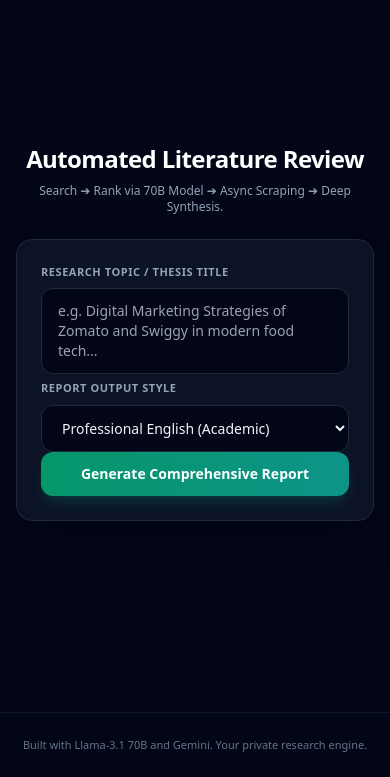
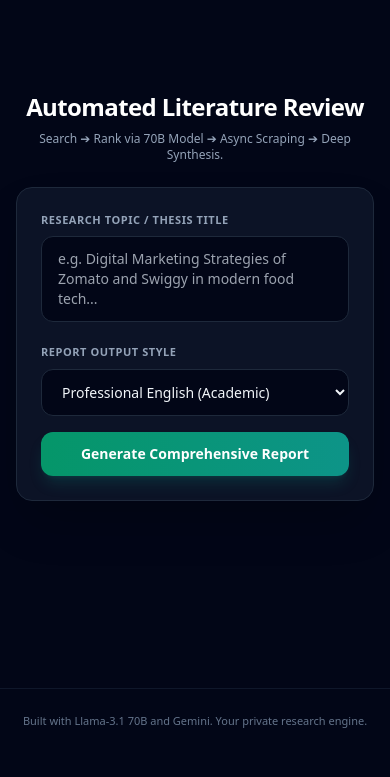
Before and after one commit to uracoderr/ai-research-agent, a FastAPI app: page / in a window 390 px wide. Shown: the part 67-844 px from the top of the page. Run offline with FastAPI, Linux system fonts and the light colour scheme; some libraries are stand-ins or nearby versions.

```diff
--- a/templates/index.html
+++ b/templates/index.html
@@ -26,8 +26,6 @@
 
     <header class="border-b border-slate-800/80 px-4 py-3 bg-slate-900/60 backdrop-blur sticky top-0 z-50">
         <div class="max-w-4xl mx-auto flex items-center justify-between">
-
-            <!-- Rebranded Header -->
             <div class="flex items-center gap-3">
                 <div class="p-1.5 bg-slate-800 rounded-lg border border-slate-700 shadow-sm">
                     <span class="text-xl sm:text-2xl">🎓</span>
@@ -41,13 +39,11 @@
                     </span>
                 </div>
             </div>
-            <!-- Version Tag -->
-            <span class="text-[11px] bg-emerald-500/10 text-emerald-400 border border-emerald-500/20 px-2.5 py-1 rounded-full font-medium hidden sm:block">● Live V5.0</span>
-
+            <span class="text-[11px] bg-emerald-500/10 text-emerald-400 border border-emerald-500/20 px-2.5 py-1 rounded-full font-medium hidden sm:block">● Live V5.1</span>
         </div>
     </header>
 
-    <main class="max-w-4xl mx-auto w-full px-4 py-6 flex-grow flex flex-col justify-center">
+    <main class="max-w-4xl mx-auto w-full px-4 py-8 flex-grow flex flex-col justify-center mb-12">
 
         <!-- Input Form -->
         <div id="form-container" class="max-w-xl mx-auto w-full space-y-6 py-8">
@@ -59,7 +55,10 @@
             <form id="research-form" onsubmit="startResearch(event)" class="space-y-4 bg-slate-900/80 p-6 rounded-2xl border border-slate-800 shadow-2xl">
                 <div>
                     <label class="block text-[11px] font-bold uppercase tracking-wider text-slate-400 mb-2">Research Topic / Thesis Title</label>
-                    <textarea id="topic-input" required rows="3" placeholder="e.g. Digital Marketing Strategies of Zomato and Swiggy in modern food tech..." class="w-full bg-slate-950 border border-slate-800 rounded-xl px-4 py-3 text-slate-100 text-sm focus:outline-none focus:border-teal-500 transition resize-none"></textarea>
+                    <textarea id="topic-input" required rows="3" placeholder="e.g. Digital Marketing Strategies of Zomato and Swiggy in modern food tech..."
+                              class="w-full bg-slate-950 border border-slate-800 rounded-xl px-4 py-3 text-slate-100 text-sm focus:outline-none focus:border-teal-500 transition resize-none"></textarea>
+                </div>
+
                 <div>
                     <label class="block text-[11px] font-bold uppercase tracking-wider text-slate-400 mb-2">Report Output Style</label>
                     <select id="lang-input" class="w-full bg-slate-950 border border-slate-800 rounded-xl px-4 py-3 text-slate-100 text-sm focus:outline-none focus:border-teal-500 transition">
@@ -75,7 +74,7 @@
             </form>
         </div>
 
-        <!-- 🌟 Live Progress Bar & Terminal Screen -->
+        <!-- Terminal Screen -->
         <div id="terminal-container" class="hidden space-y-4 max-w-xl mx-auto w-full py-10">
             <div class="text-center space-y-2">
                 <h3 class="text-lg font-bold text-slate-200">Executing Autonomous Pipeline...</h3>
@@ -98,7 +97,6 @@
         <!-- Result Dashboard -->
         <div id="result-container" class="hidden space-y-6 py-4">
 
-            <!-- Controls Bar -->
             <div class="bg-slate-900/90 border border-slate-800 p-4 rounded-2xl flex flex-col lg:flex-row items-center justify-between gap-4 shadow-lg">
                 <div class="w-full lg:w-auto truncate">
                     <span class="text-[10px] text-slate-400 uppercase font-bold tracking-wider block">Active Topic</span>
@@ -111,7 +109,6 @@
                 </div>
 
                 <div class="flex flex-wrap items-center justify-center gap-2 w-full lg:w-auto">
-                    <!-- 🎙️ Podcast Mode Button -->
                     <button id="podcast-btn" onclick="startPodcastMode()" class="bg-amber-500 hover:bg-amber-400 text-xs px-3 py-2 rounded-xl font-bold transition text-black shadow-lg shadow-amber-500/20 flex items-center space-x-1">
                         <span>🎙️ Podcast Mode</span>
                     </button>
@@ -122,7 +119,6 @@
                 </div>
             </div>
 
-            <!-- Stats Grid -->
             <div class="grid grid-cols-2 sm:grid-cols-4 gap-3 text-center">
                 <div class="bg-slate-900/60 border border-slate-800/80 p-3 rounded-xl shadow-sm">
                     <span class="text-[10px] text-slate-400 block uppercase font-semibold">Time Taken</span>
@@ -142,7 +138,6 @@
                 </div>
             </div>
 
-            <!-- 🎙️ Live Podcast UI Box (Hidden initially) -->
             <div id="podcast-ui" class="hidden bg-slate-950 border border-amber-500/50 p-4 rounded-xl shadow-xl shadow-amber-500/10">
                 <div class="flex items-center justify-between mb-3 border-b border-slate-800 pb-2">
                     <span class="text-amber-400 font-bold text-sm flex items-center gap-2">
@@ -155,7 +150,6 @@
                 </div>
             </div>
 
-            <!-- Main Report Content -->
             <div class="bg-slate-900/90 border border-slate-800 p-6 sm:p-10 rounded-2xl shadow-2xl overflow-hidden">
                 <div id="report-content" class="transition-all duration-150" style="font-size: 15px;">
                 </div>
@@ -164,19 +158,16 @@
 
     </main>
 
-    <footer class="text-center py-6 text-[11px] text-slate-500 border-t border-slate-900 mt-12">
+    <footer class="text-center py-6 text-[11px] text-slate-500 border-t border-slate-900 mt-12 mb-6">
         Built with Llama-3.1 70B and Gemini. Your private research engine.
     </footer>
 
-    <!-- JAVASCRIPT LOGIC -->
     <script>
-        // --- UI Logic ---
         function changeFontSize(val) {
             document.getElementById('font-val').innerText = val;
             document.getElementById('report-content').style.fontSize = val + '%';
         }
 
-        // --- Podcast Logic ---
         let podcastScript = [];
         let currentLine = 0;
         let isPodcastPlaying = false;
@@ -185,7 +176,6 @@
             const reportText = document.getElementById('report-content').innerText;
             if (!reportText) return;
 
-            // UI Updates
             document.getElementById('podcast-ui').classList.remove('hidden');
             document.getElementById('podcast-subtitles').innerHTML = `<span class="text-slate-500 italic">🧠 AI is generating the podcast script and initializing voices...</span>`;
             document.getElementById('podcast-btn').disabled = true;
@@ -221,15 +211,12 @@
             const line = podcastScript[currentLine];
             const subtitleBox = document.getElementById('podcast-subtitles');
 
-            // Visual Update
             const speakerColor = line.speaker.includes('A') ? 'text-teal-400' : 'text-emerald-400';
             subtitleBox.innerHTML = `<strong class="${speakerColor}">${line.speaker}:</strong> <span class="text-white">${line.text}</span>`;
 
-            // Setup Speech
             const utterance = new SpeechSynthesisUtterance(line.text);
             const voices = window.speechSynthesis.getVoices();
 
-            // Assign Voices (Attempt to get distinct voices)
             const voiceA = voices.find(v => v.lang.includes('en') && v.name.includes('Female')) || voices.find(v => v.lang.includes('en-US')) || voices[0];
             const voiceB = voices.find(v => v.lang.includes('en') && (v.name.includes('Male') || v.name.includes('Google UK'))) || voices.find(v => v.lang.includes('en-GB')) || voices.reverse()[0];
 
@@ -258,10 +245,8 @@
             btn.classList.remove('opacity-50', 'cursor-not-allowed');
         }
 
-        // Cancel speech if user navigates away
         window.onbeforeunload = function() { if (window.speechSynthesis) window.speechSynthesis.cancel(); };
 
-        // --- Core Research Engine Logic (SSE) ---
         function startResearch(event) {
             event.preventDefault();
             const topic = document.getElementById('topic-input').value;
@@ -292,7 +277,6 @@
                     }
                 }
 
-                // Progress Bar Update
                 progressBarFill.style.width = pct + '%';
                 progressPct.innerText = pct + '%';
                 progressStatusText.innerText = cleanData;
@@ -323,7 +307,6 @@
                     } catch (e) {}
                 }
 
-                // Format terminal logs
                 let formattedLog = cleanData
                     .replace('[step]', '🚀 ')
                     .replace('[/step]', '')
```
